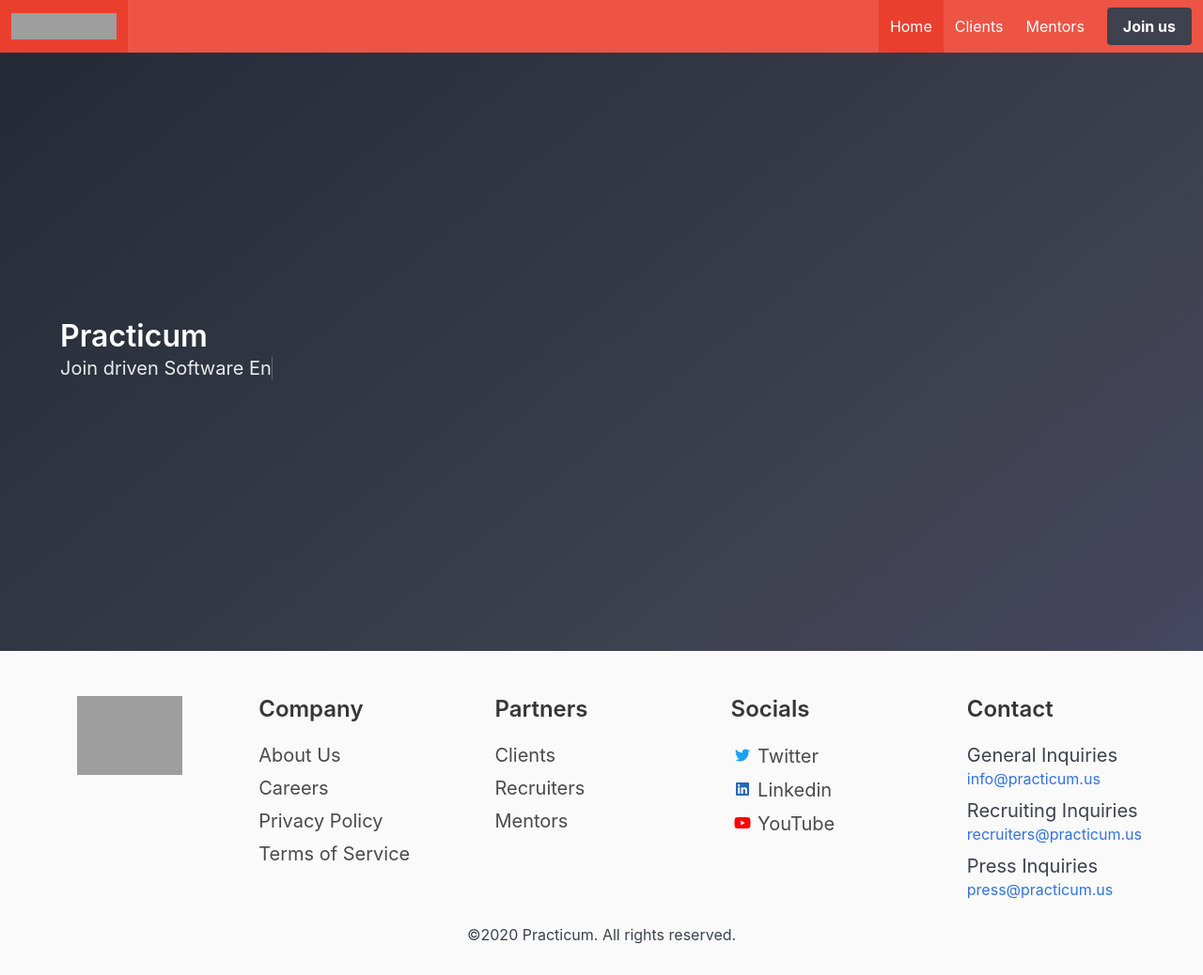
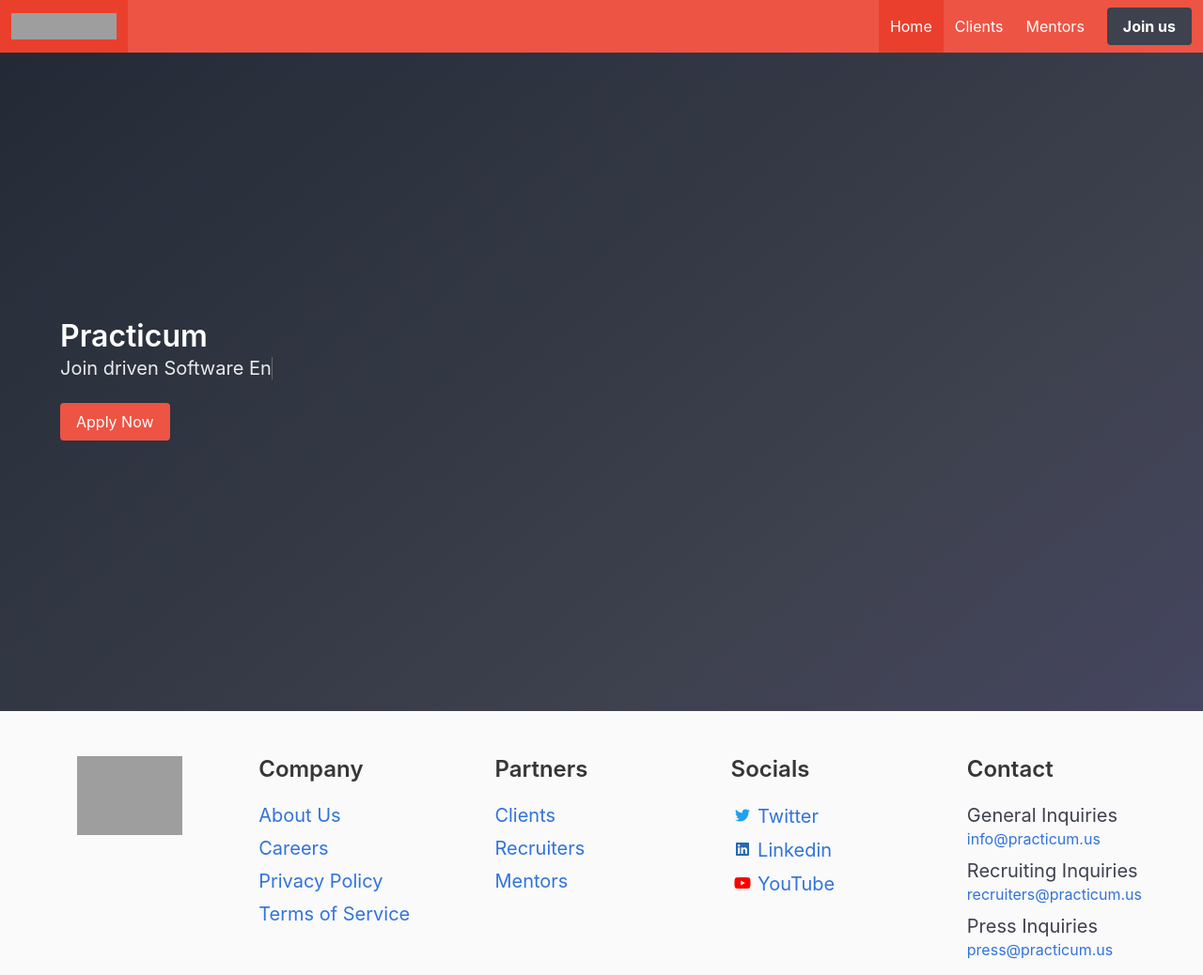
Before and after one commit to jbraunschweiger/InternshipSite, a plain HTML site: page index.html in a window 1280 px wide. Shown: the top 1038 px of the page at 94% size. Drawn offline with nearby package versions, Linux system fonts and the light colour scheme; grey boxes are pictures that could not be loaded.

Commit message:
added button

```diff
--- a/css/styles.css
+++ b/css/styles.css
@@ -2,7 +2,7 @@
   margin-top: 10px;
 }
 .grey-text {
-  color: #4a4a4a;
+  color: $grey-dark;
 }
 
 .twitter {
@@ -16,3 +16,7 @@
 .linkedin {
   color: #2867b2;
 }
+
+.txt-rotate {
+  color: $primary;
+}
--- a/index.html
+++ b/index.html
@@ -79,6 +79,7 @@
               data-rotate='[ "Software Engineers.", "Product Managers.", "Data Scientists.", "Designers."]'
             ></span>
           </h2>
+          <a href="join.html" class="button is-primary">Apply Now</a>
         </div>
       </div>
     </section>
```
